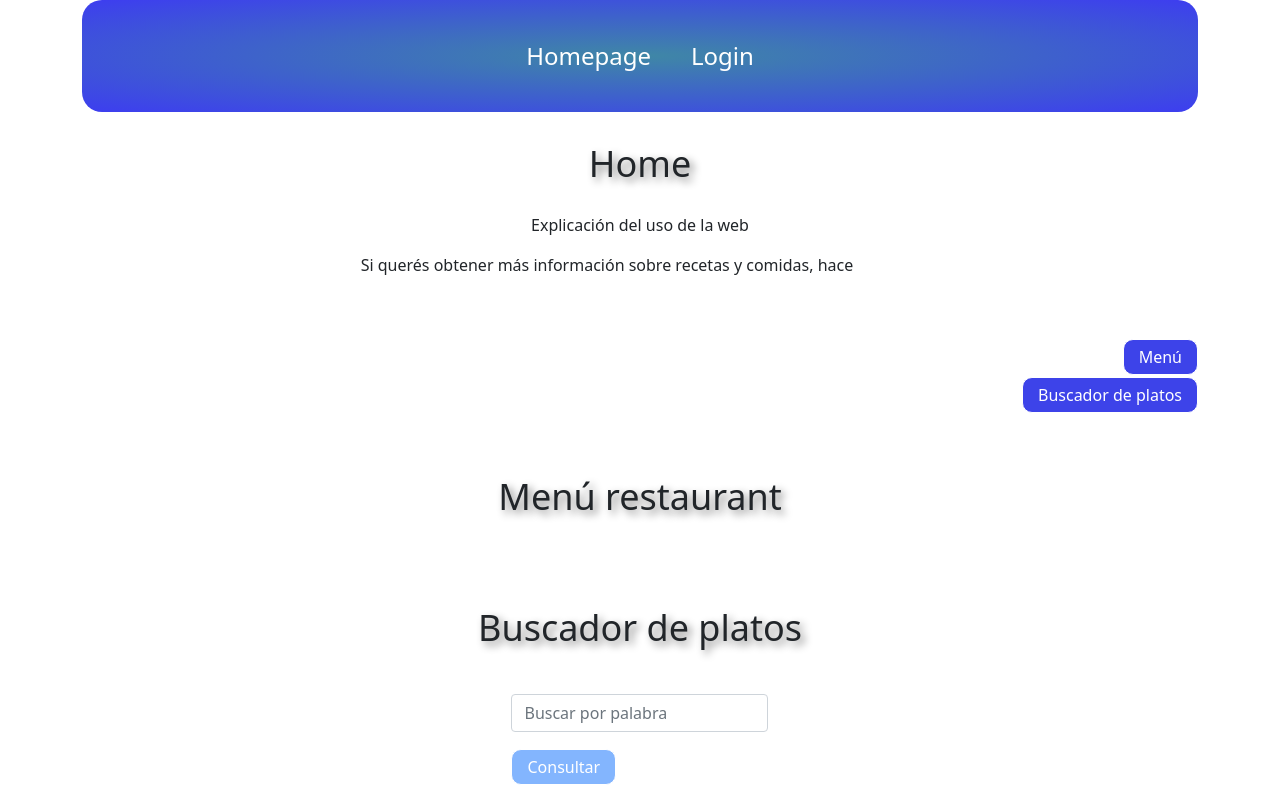
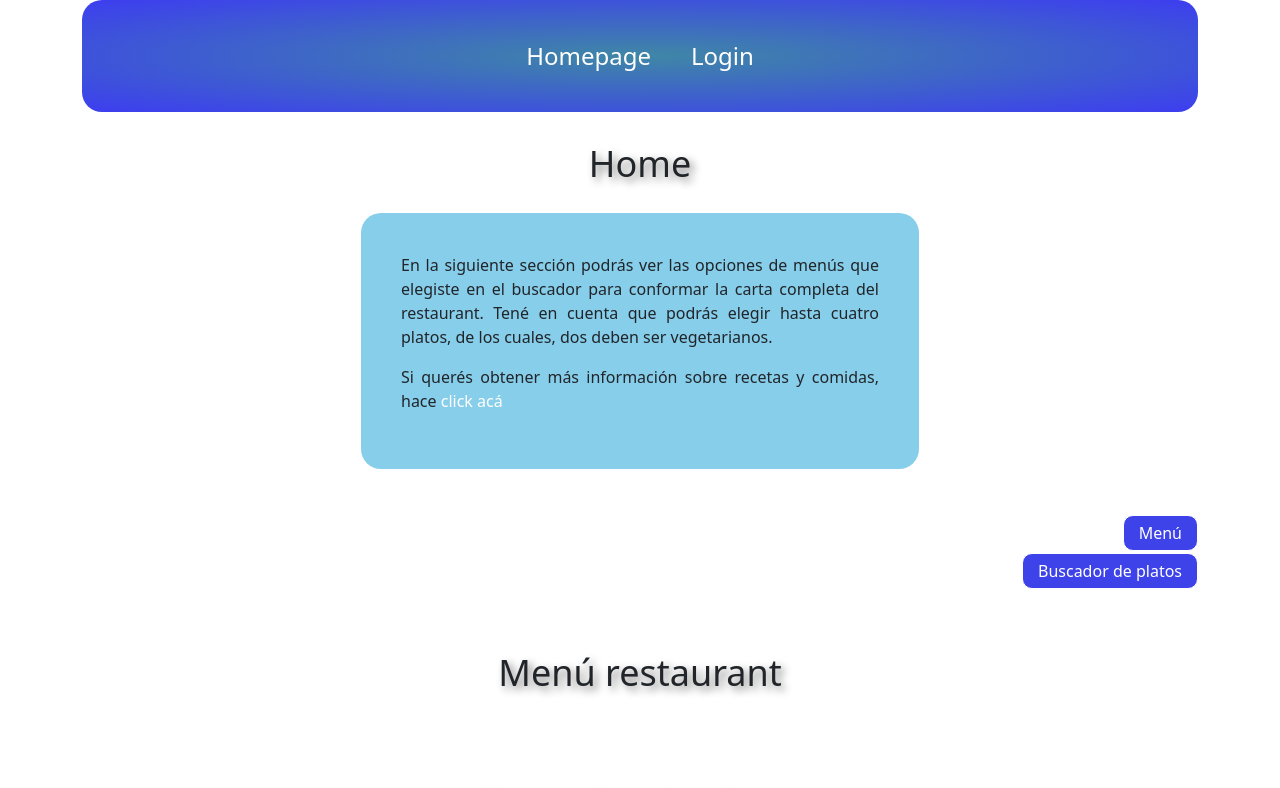
Before and after one commit to vuoso-l/alkemy-react-challenge, a React (Create React App) app: page / in a window 1280 px wide. Shown: the top 788 px of the page. Built offline with nearby package versions, Linux system fonts and the light colour scheme; sample sign-in values are in the browser's storage.

Commit message:
Added home text

```diff
--- a/src/components/BasicTagsStyle.js
+++ b/src/components/BasicTagsStyle.js
@@ -3,7 +3,7 @@ import { device } from "../styleAux/deviceSize";
 import { color, displayFlex } from "../styleAux/theme";
 
 export const HomepageSection = styled.div`
-${displayFlex("flex", "column", "center", "center")};
+  ${displayFlex("flex", "column", "center", "center")};
   padding: 30px 0px;
 `;
 
@@ -115,3 +115,26 @@ export const UlHomepage = styled.ul`
   padding: 15px 0px;
   z-index: 999;
 `;
+
+export const ParagraphHome = styled.div`
+  width: 100%;
+  background-color: skyblue;
+  padding: 20px;
+  border-radius: 20px;
+  text-align: justify;
+  @media ${device.mobileM} {
+    width: 85%;
+    padding: 30px;
+  }
+  @media ${device.mobileL} {
+    width: 70%;
+    padding: 30px;
+  }
+  @media ${device.tablet} {
+    padding: 40px;
+  }
+  @media ${device.laptop} {
+    width: 50%;
+    padding: 40px;
+  }
+`;
--- a/src/components/Home.js
+++ b/src/components/Home.js
@@ -1,11 +1,17 @@
 import React from "react";
-import { H2Style, HomepageSection } from "./BasicTagsStyle";
+import { H2Style, HomepageSection, ParagraphHome } from "./BasicTagsStyle";
 
 const Home = () => {
   return (
     <HomepageSection>
       <H2Style>Home</H2Style>
-      <p>Explicación del uso de la web</p>
+      <ParagraphHome>
+        <p>
+          En la siguiente sección podrás ver las opciones de menús que elegiste
+          en el buscador para conformar la carta completa del restaurant. Tené
+          en cuenta que podrás elegir hasta cuatro platos, de los cuales, dos
+          deben ser vegetarianos.
+        </p>
         <p>
           Si querés obtener más información sobre recetas y comidas, hace{" "}
           <a
@@ -16,6 +22,7 @@ const Home = () => {
             click acá
           </a>
         </p>
+      </ParagraphHome>
     </HomepageSection>
   );
 };
```
Lines whose indentation alone changed are shown as unchanged.
